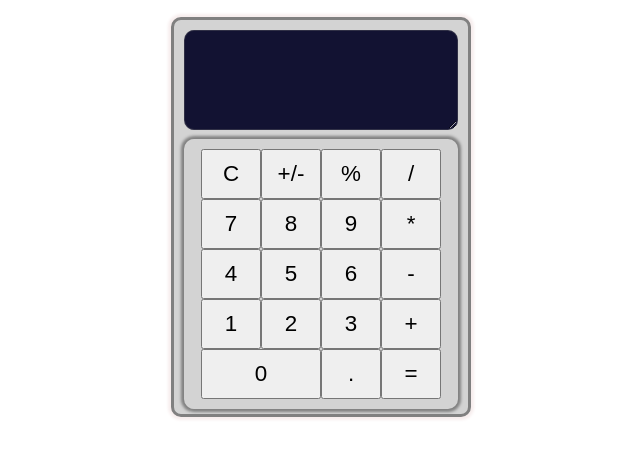
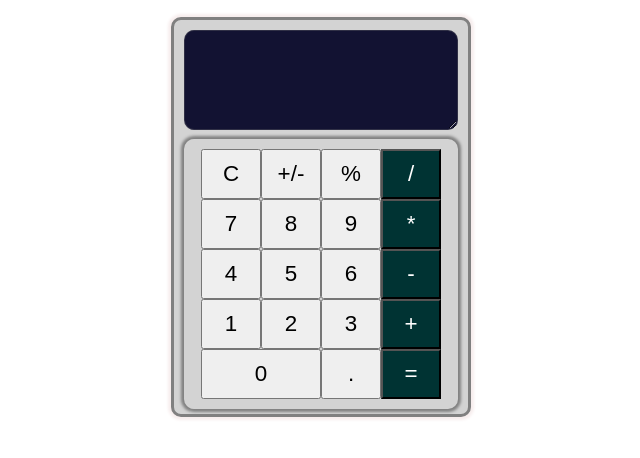
Before and after one commit to Honeshwar/react-calculator, a React app: page / in a window 1280 px wide. Shown: the part 222-680 px from the top of the page, without its empty margins (319-959 px from the left). Built offline with nearby package versions, Linux system fonts and the light colour scheme.

Commit message:
finished

```diff
--- a/src/components/Buttons.js
+++ b/src/components/Buttons.js
@@ -1,3 +1,5 @@
+import * as math from 'mathjs';
+
 export default function Buttons(props) {
   const { input, setInput, setResult } = props;
 
@@ -39,7 +41,7 @@ export default function Buttons(props) {
     // to check last element is a operator or not
     const lastElement = input.length - 1;
 
-    //for operator not befor number
+    //for operator not before number
     if (input === "" && isNaN(clickInput)) {
       return;
     }
@@ -73,7 +75,11 @@ export default function Buttons(props) {
       case "=":
         console.log(input);
         try {
-          const result = eval(input);
+          // const result = eval(input);
+          // setInput(result);
+
+          const result= math.evaluate(input).toString();
+          console.log(result);
           setInput(result);
         } catch (error) {
           setInput("Error ");
--- a/src/styles/styles.css
+++ b/src/styles/styles.css
@@ -77,3 +77,19 @@
 .buttons button:nth-child(17) {
   width: 120px;
 }
+.buttons button:nth-child(4n){
+  background-color:#033;
+  color:white;
+}
+.buttons button:nth-child(4n):hover{
+  background-color:#011;
+  color:white;
+}
+.buttons button:last-child{
+  background-color:#033;
+  color:white;
+}
+.buttons button:last-child:hover{
+  background-color:#011;
+  color:white;
+}
```
Also changed, not shown: build/asset-manifest.json, build/index.html, build/static/js/main.35d53230.js.LICENSE.txt (deleted), 5 other files.
